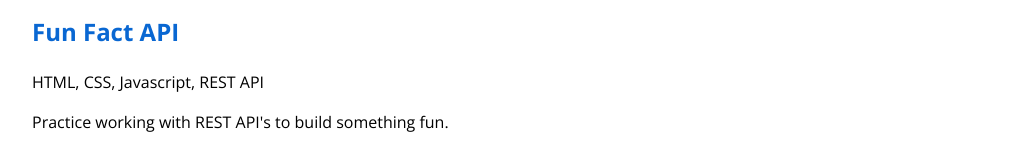
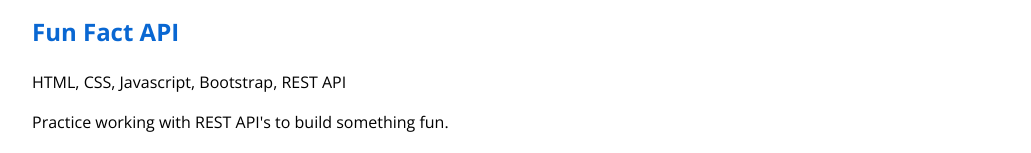
Before and after one commit to garkilic/personal-site-react, a React (Create React App) app: page / in a window 1280 px wide. Shown: the part 1223-1376 px from the top of the page, without its empty margins (40-1071 px from the left). Built offline with nearby package versions, Linux system fonts and the light colour scheme.

Commit message:
Added "Bootstrap"

```diff
--- a/src/components/Projects.js
+++ b/src/components/Projects.js
@@ -22,7 +22,7 @@ export default function Projects() {
 		},
 		{
 			title: "Fun Fact API",
-			languages: "HTML, CSS, Javascript, REST API",
+			languages: "HTML, CSS, Javascript, Bootstrap, REST API",
 			description: "Practice working with REST API's to build something fun.",
 			url: "https://github.com/garkilic/Fun-Fact-API-Tool",
 			id: 3,
```
